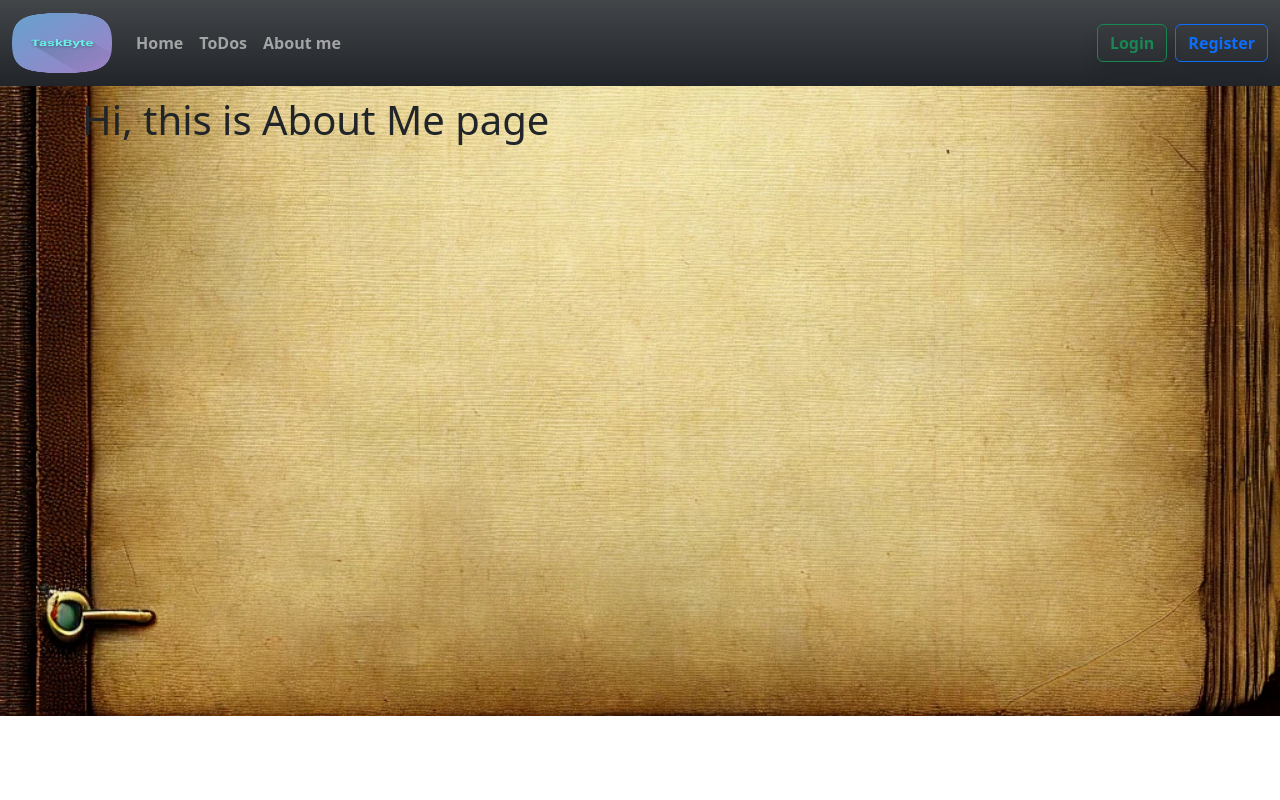
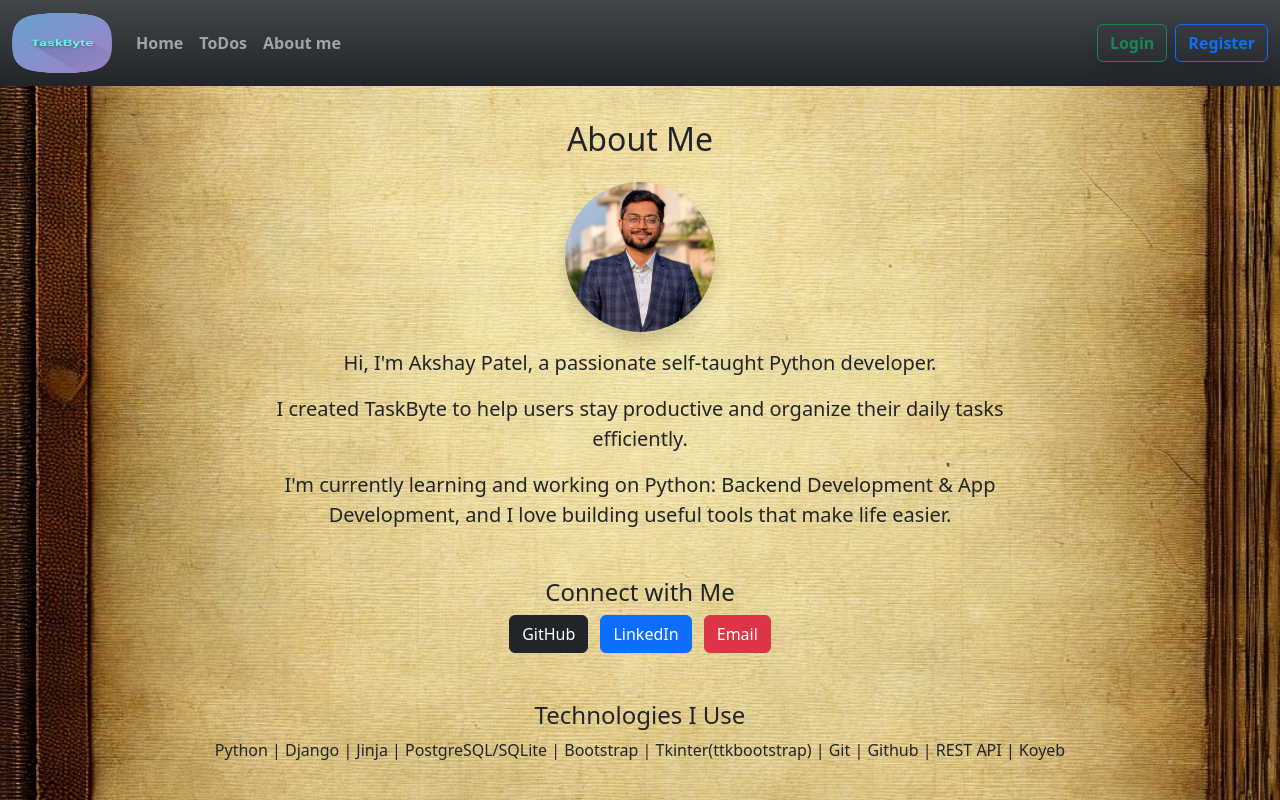
Before and after one commit to akshay-not-a-bot/taskbyte, a Django app: page /about in a window 1280 px wide. Run offline with Django 5.2, Linux system fonts and the light colour scheme.

Commit message:
about me page updated

```diff
--- a/todo_list_app/templates/about.html
+++ b/todo_list_app/templates/about.html
@@ -1,13 +1,59 @@
-{% extends "base.html" %}
+{% extends 'base.html' %}
 {% load static %}
+
+{% block title %}
+  About Me - TaskByte
+{% endblock title %}
+
 {% block background %}
   style="background: url('{% static 'images/page.jpeg' %}') no-repeat center center/cover; height="100vh"; overflow: hidden;"
 {% endblock background %}
-{% block title %}
-  <title>About Me</title>
-{% endblock title %}
+
 {% block content %}
   <div class="container mt-5 pt-5">
-    <h1>{{ about_msg }}</h1>
+    <!-- Added pt-5 for extra top padding -->
+    <h2 class="text-center mb-4">About Me</h2>
+
+    <div class="text-center">
+      <img src="{% static 'images/profile.jpg' %}"
+           alt="Profile Picture"
+           class="rounded-circle mb-3 shadow"
+           width="150">
+    </div>
+
+    <div class="col-md-8 mx-auto text-center">
+      <p class="lead">
+        Hi, I'm <strong>Akshay Patel</strong>, a passionate self-taught Python developer.
+      </p>
+      <p class="lead">
+        I created <strong>TaskByte</strong> to help users stay productive and organize their daily tasks efficiently.
+      </p>
+      <p class="lead">
+        I'm currently learning and working on <strong>Python: Backend Development & App Development</strong>, and I love building
+        useful tools that make life easier.
+      </p>
+    </div>
+
+    <h4 class="text-center mt-5">Connect with Me</h4>
+    <div class="text-center mb-4">
+      <a href="https://github.com/akshay-not-a-bot"
+         class="btn btn-dark me-2"
+         target="_blank">
+        <i class="fab fa-github"></i> GitHub
+      </a>
+      <a href="https://www.linkedin.com/in/akshaypatel-2710/"
+         class="btn btn-primary me-2"
+         target="_blank">
+        <i class="fab fa-linkedin"></i> LinkedIn
+      </a>
+      <a href="mailto:akshay.tester01@gmail.com" class="btn btn-danger">
+        <i class="fas fa-envelope"></i> Email
+      </a>
+    </div>
+
+    <h4 class="text-center mt-5">Technologies I Use</h4>
+    <p class="text-center">
+      Python | Django | Jinja | PostgreSQL/SQLite | Bootstrap | Tkinter(ttkbootstrap) | Git | Github | REST API | Koyeb
+    </p>
   </div>
 {% endblock content %}
--- a/todo_list_app/templates/edit.html
+++ b/todo_list_app/templates/edit.html
@@ -1,11 +1,14 @@
 {% extends "base.html" %}
 {% load static %}
+
 {% block title %}
   <title>Edit Task - TaskByte</title>
 {% endblock title %}
+
 {% block background %}
   style="background: url('{% static 'images/page.jpeg' %}') no-repeat center center/cover; height="100vh"; overflow: hidden;"
 {% endblock background %}
+
 {% block content %}
   <div class="container mt-5 pt-4">
     <br />
```
Also changed, not shown: static/images/profile.jpg (added).
